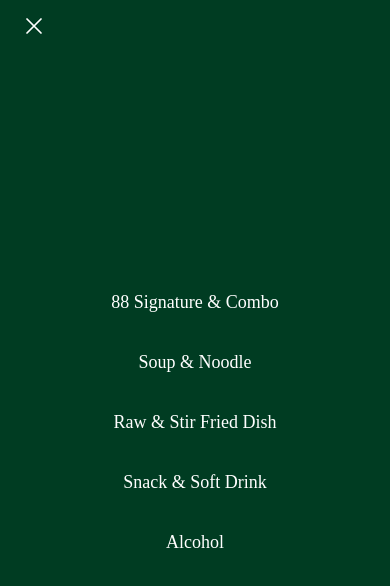
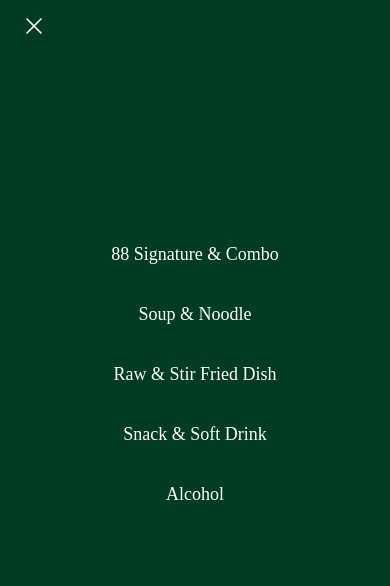
Before and after one commit to Estrella0812/88salon, a Next.js app: page /header in a window 390 px wide. Both pictures are taken after a click on the button 34 px from the left and 26 px from the top of the page. Shown: the top 586 px of the page. Built offline with nearby package versions, Linux system fonts and the light colour scheme; a web font is replaced by a local one.

Commit message:
edit margin for the last nav

```diff
--- a/src/app/header/Menu.tsx
+++ b/src/app/header/Menu.tsx
@@ -84,7 +84,7 @@ export default function Menu() {
             <motion.div variants={itemVariants} className="text-white text-lg mb-8">
                 <Link href="/menu/snack"  onClick={toggleMenu} >Snack & Soft Drink</Link>
             </motion.div>
-            <motion.div variants={itemVariants} className="text-white text-lg m7-8">
+            <motion.div variants={itemVariants} className="text-white text-lg mb-24">
                 <Link href="/menu/alcohol"  onClick={toggleMenu} >Alcohol</Link>
             </motion.div>
       </motion.div>
```
